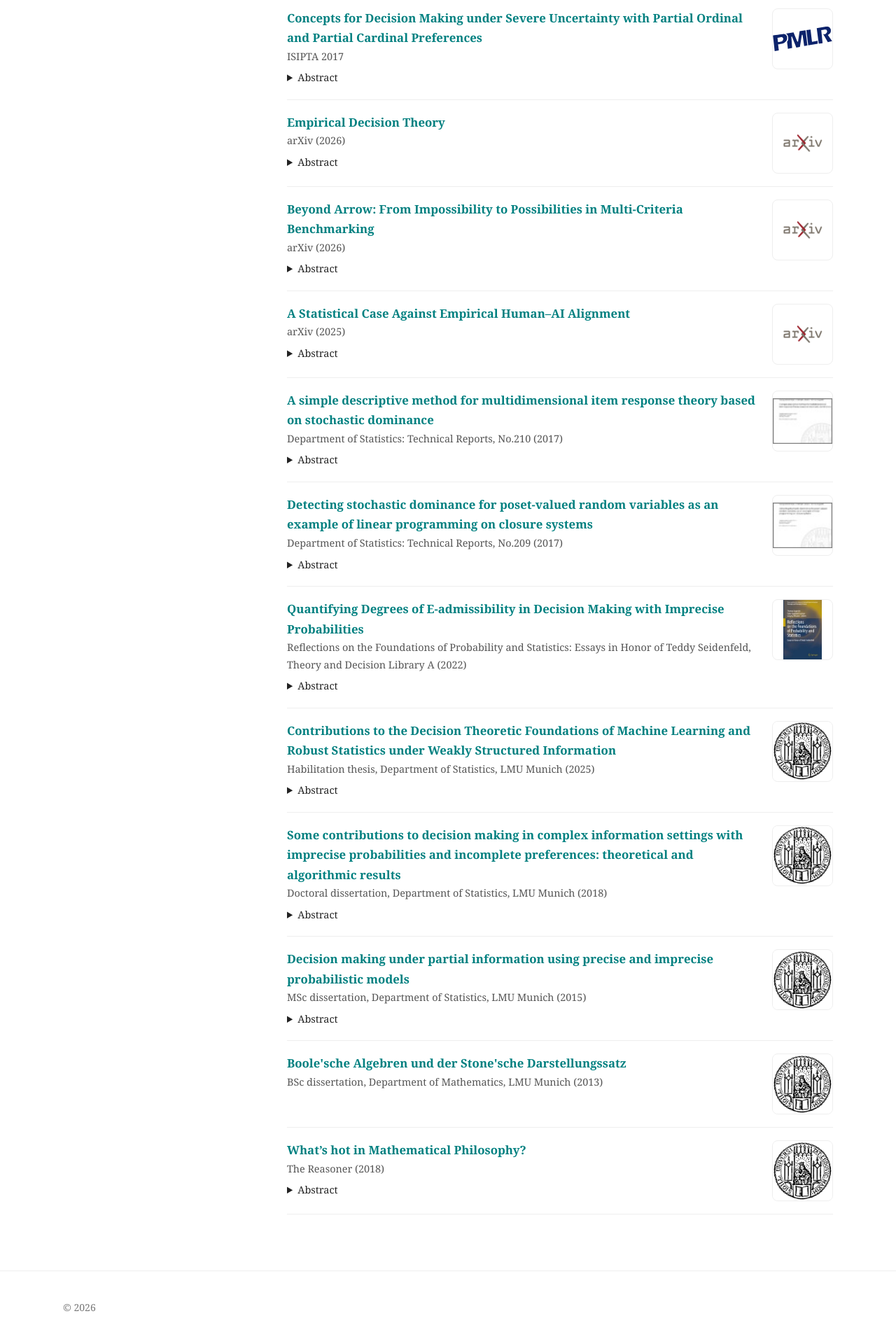
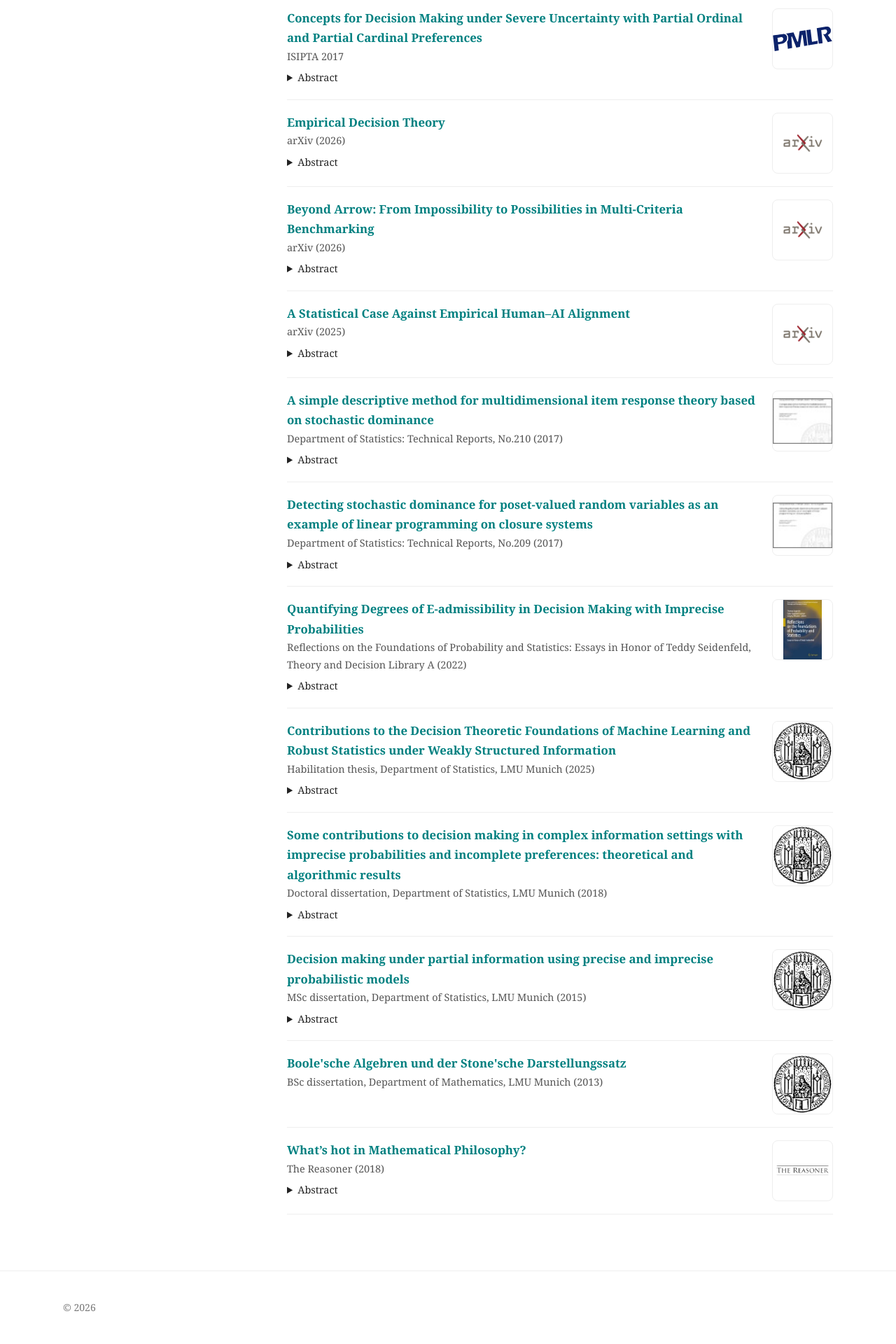
Before and after one commit to jansenc/jansenc.github.io, a Jekyll site: the page built from publications/index.md, in a window 1280 px wide. Shown: the part 3157-5077 px from the top of the page at 70% size. Built offline with Jekyll 4.4.1, drawn with Linux system fonts in a browser that asks for light colours.

Commit message:
Update index.md

```diff
--- a/publications/index.md
+++ b/publications/index.md
@@ -559,5 +559,5 @@ for determining optimal decisions.
     An impreciseprobabilitymodel P is called two-monotone  if  it  satisfies  the inequality P(A)+P(B)≤P(A∩B)+P(A∪B) for arbitrary events A and B.  Amuch   quoted   phrase   from Peter  Walley, the luminous figure   in   imprecise   probabilities,   is  that  he  doesn’t “...know   any   rationality   argument   for   two-monotonicity, beyond its computational convenience”. And obviously: Using a  model P that  is  two-monotone  is  computationally  very convenient,  since  for  instance  lower  and  upper  expectations of  arbitrary  (bounded)  gambles  can  be  computed  by  closedformulas. So,  more  interestingly:   What  about  the  second part of the statement, the “beyond” part?
      </details>
   </div>
-  <img src="/assets/lmu.jpg">
+  <img src="/assets/reasoner.png">
 </div>
```
